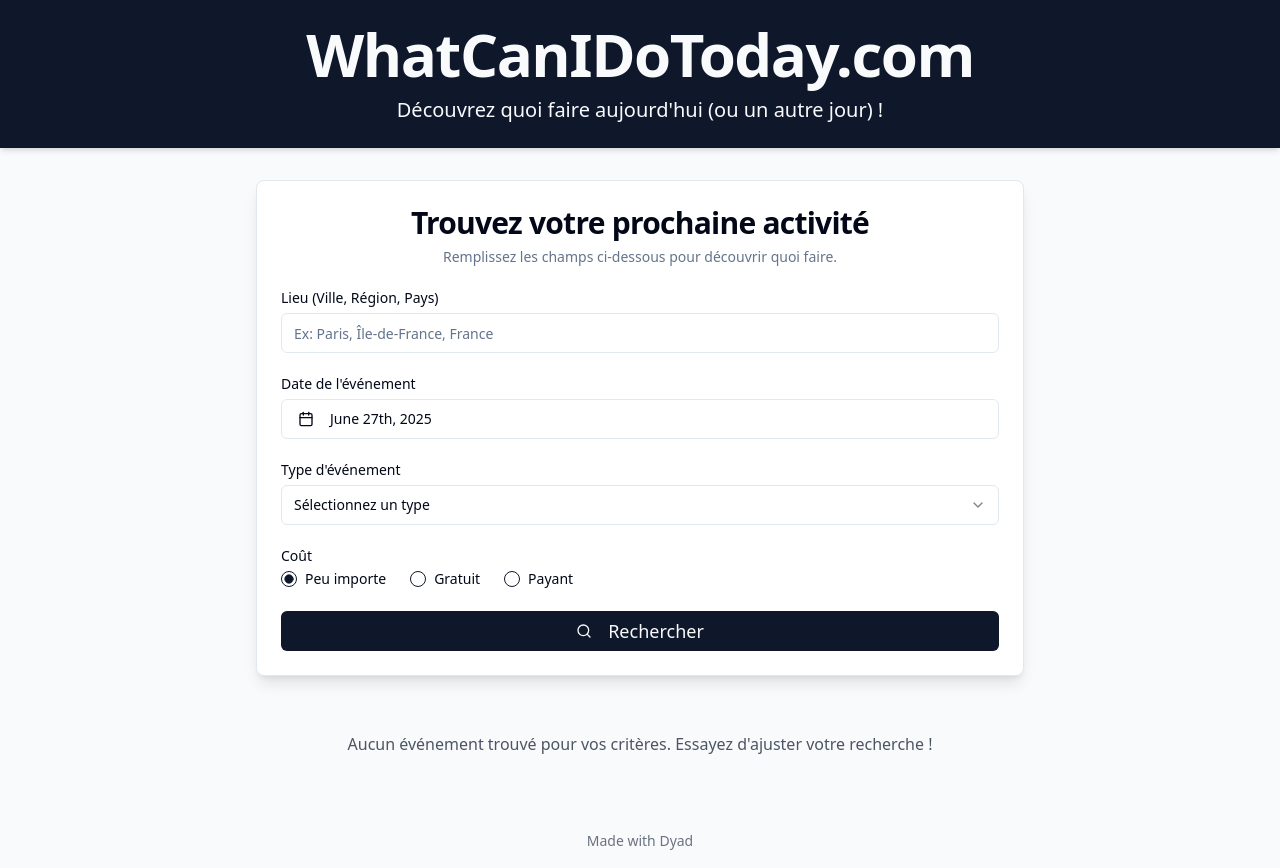
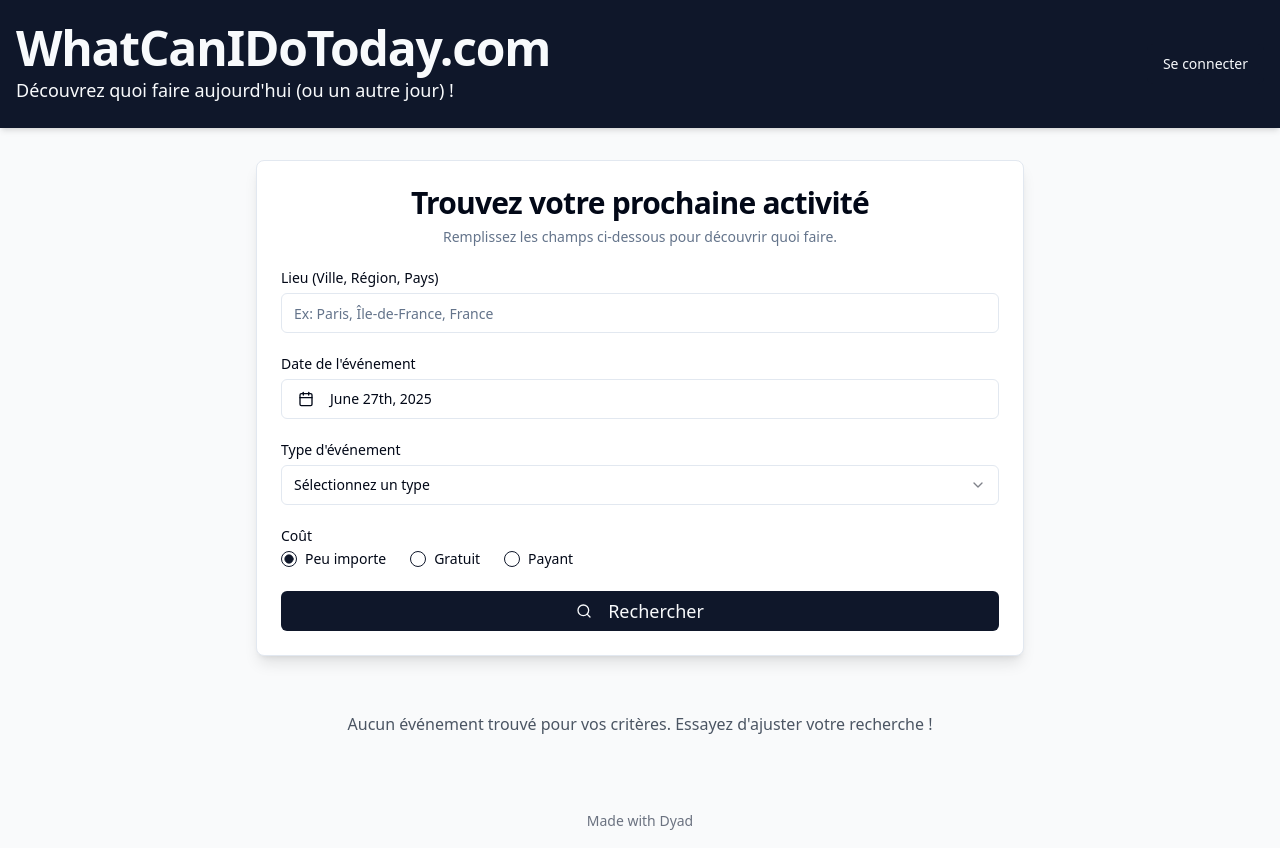
Before and after one commit to HC95100/WhatCanIDoToday, a React (Vite) app: page / in a window 1280 px wide. Built offline with nearby package versions, Linux system fonts and the light colour scheme.

Commit message:
[dyad] Ajout d'un bouton de connexion/tableau de bord dans l'en-tête - wrote 1 file(s)

```diff
--- a/src/components/Header.tsx
+++ b/src/components/Header.tsx
@@ -1,17 +1,36 @@
 "use client";
 
 import React from 'react';
+import { Button } from '@/components/ui/button';
+import { useNavigate } from 'react-router-dom';
+import { useSession } from '@/integrations/supabase/auth';
 
 const Header = () => {
+  const navigate = useNavigate();
+  const { user, loading } = useSession();
+
+  const handleAuthButtonClick = () => {
+    if (user) {
+      navigate('/dashboard');
+    } else {
+      navigate('/login');
+    }
+  };
+
   return (
     <header className="w-full py-6 bg-primary text-primary-foreground shadow-md">
-      <div className="container mx-auto px-4 text-center">
-        <h1 className="text-4xl font-extrabold tracking-tight sm:text-5xl md:text-6xl">
-          WhatCanIDoToday.com
-        </h1>
-        <p className="mt-3 text-lg sm:text-xl">
-          Découvrez quoi faire aujourd'hui (ou un autre jour) !
-        </p>
+      <div className="container mx-auto px-4 flex justify-between items-center">
+        <div className="text-left">
+          <h1 className="text-3xl font-extrabold tracking-tight sm:text-4xl md:text-5xl">
+            WhatCanIDoToday.com
+          </h1>
+          <p className="mt-1 text-md sm:text-lg">
+            Découvrez quoi faire aujourd'hui (ou un autre jour) !
+          </p>
+        </div>
+        <Button onClick={handleAuthButtonClick} disabled={loading} className="ml-4">
+          {loading ? "Chargement..." : (user ? "Tableau de bord" : "Se connecter")}
+        </Button>
       </div>
     </header>
   );
```
